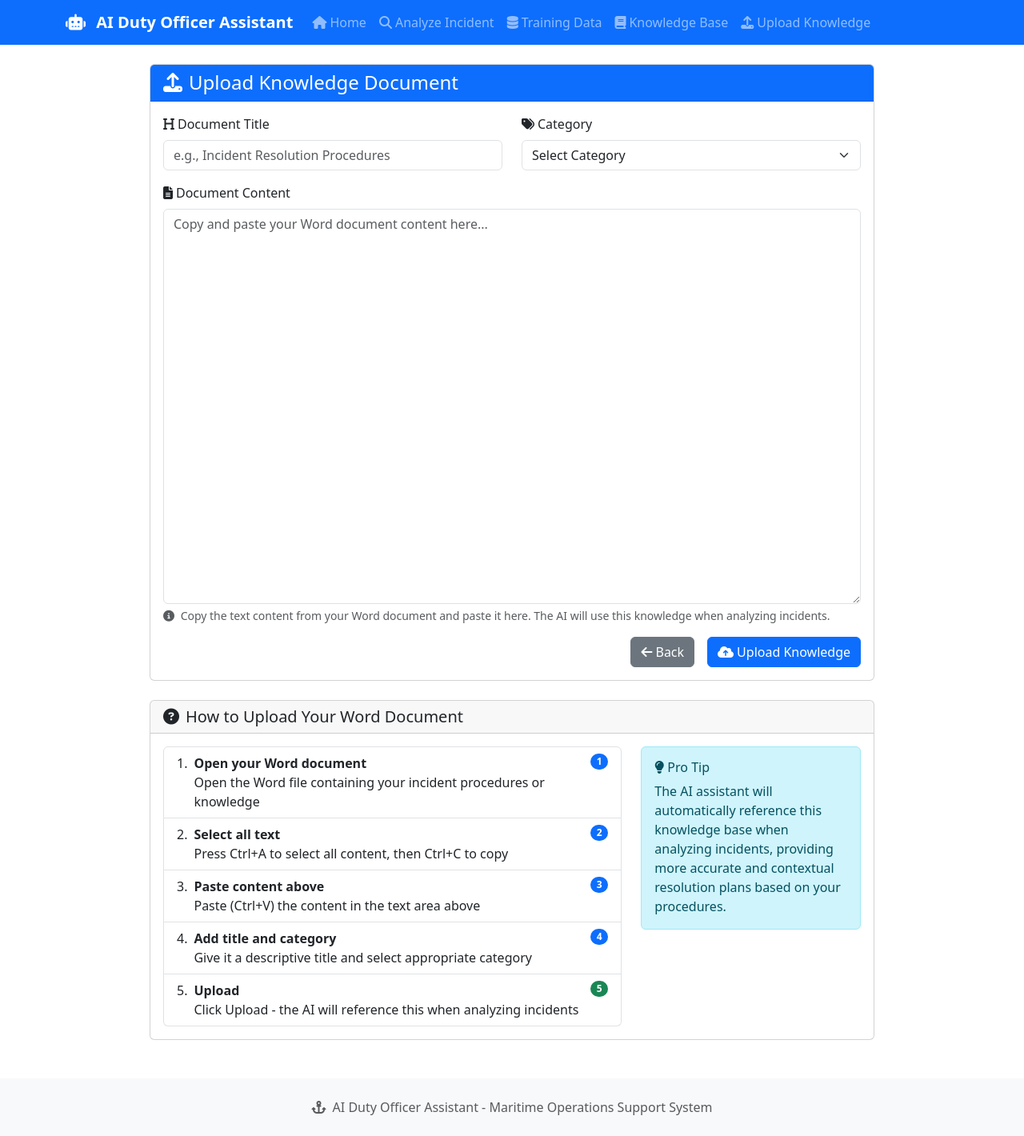
After one commit to CoderDiggy/Portnet-L2-Automator, a FastAPI app: template AI Assistant Python/app/templates/upload_knowledge.html in a window 1280 px wide. The commit adds this page. Shown: the whole page at 80% size. Run offline with FastAPI, Linux system fonts and the light colour scheme; the template is opened without the code that fills it, so the values that code supplies are empty; parts of the project's set-up code (start-up, migrations or seed data) failed here and were passed over.

Commit message:
Knowledge base implementation

```diff
--- a/AI Assistant Python/app/templates/base.html
+++ b/AI Assistant Python/app/templates/base.html
@@ -61,8 +61,13 @@
                         </a>
                     </li>
                     <li class="nav-item">
-                        <a class="nav-link" href="/api/knowledge">
+                        <a class="nav-link" href="/knowledge">
                             <i class="fas fa-book me-1"></i>Knowledge Base
+                        </a>
+                    </li>
+                    <li class="nav-item">
+                        <a class="nav-link" href="/upload-knowledge">
+                            <i class="fas fa-upload me-1"></i>Upload Knowledge
                         </a>
                     </li>
                 </ul>
--- /dev/null
+++ b/AI Assistant Python/app/templates/upload_knowledge.html
@@ -0,0 +1,175 @@
+{% extends "base.html" %}
+
+{% block title %}Upload Knowledge Document{% endblock %}
+
+{% block content %}
+<div class="container mt-4">
+    <div class="row justify-content-center">
+        <div class="col-md-10">
+            <div class="card">
+                <div class="card-header bg-primary text-white">
+                    <h4 class="mb-0">
+                        <i class="fas fa-upload me-2"></i>Upload Knowledge Document
+                    </h4>
+                </div>
+                <div class="card-body">
+                    <form id="uploadForm" method="post" action="/upload-knowledge">
+                        <div class="row">
+                            <div class="col-md-6">
+                                <div class="mb-3">
+                                    <label for="title" class="form-label">
+                                        <i class="fas fa-heading me-1"></i>Document Title
+                                    </label>
+                                    <input type="text" class="form-control" id="title" name="title" required
+                                           placeholder="e.g., Incident Resolution Procedures">
+                                </div>
+                            </div>
+                            <div class="col-md-6">
+                                <div class="mb-3">
+                                    <label for="category" class="form-label">
+                                        <i class="fas fa-tags me-1"></i>Category
+                                    </label>
+                                    <select class="form-select" id="category" name="category">
+                                        <option value="">Select Category</option>
+                                        <option value="Procedures">Procedures</option>
+                                        <option value="Troubleshooting">Troubleshooting</option>
+                                        <option value="Guidelines">Guidelines</option>
+                                        <option value="Technical Documentation">Technical Documentation</option>
+                                        <option value="Standard Operating Procedures">Standard Operating Procedures</option>
+                                        <option value="Best Practices">Best Practices</option>
+                                    </select>
+                                </div>
+                            </div>
+                        </div>
+
+                        <div class="mb-3">
+                            <label for="content" class="form-label">
+                                <i class="fas fa-file-alt me-1"></i>Document Content
+                            </label>
+                            <textarea class="form-control" id="content" name="content" rows="20" required
+                                      placeholder="Copy and paste your Word document content here..."></textarea>
+                            <div class="form-text">
+                                <i class="fas fa-info-circle me-1"></i>
+                                Copy the text content from your Word document and paste it here.
+                                The AI will use this knowledge when analyzing incidents.
+                            </div>
+                        </div>
+
+                        <div class="d-grid gap-2 d-md-flex justify-content-md-end">
+                            <button type="button" class="btn btn-secondary me-md-2" onclick="window.history.back()">
+                                <i class="fas fa-arrow-left me-1"></i>Back
+                            </button>
+                            <button type="submit" class="btn btn-primary">
+                                <i class="fas fa-cloud-upload-alt me-1"></i>Upload Knowledge
+                            </button>
+                        </div>
+                    </form>
+
+                    <div id="result" class="mt-3" style="display: none;"></div>
+                </div>
+            </div>
+
+            <div class="card mt-4">
+                <div class="card-header">
+                    <h5 class="mb-0">
+                        <i class="fas fa-question-circle me-2"></i>How to Upload Your Word Document
+                    </h5>
+                </div>
+                <div class="card-body">
+                    <div class="row">
+                        <div class="col-md-8">
+                            <ol class="list-group list-group-numbered">
+                                <li class="list-group-item d-flex justify-content-between align-items-start">
+                                    <div class="ms-2 me-auto">
+                                        <div class="fw-bold">Open your Word document</div>
+                                        Open the Word file containing your incident procedures or knowledge
+                                    </div>
+                                    <span class="badge bg-primary rounded-pill">1</span>
+                                </li>
+                                <li class="list-group-item d-flex justify-content-between align-items-start">
+                                    <div class="ms-2 me-auto">
+                                        <div class="fw-bold">Select all text</div>
+                                        Press Ctrl+A to select all content, then Ctrl+C to copy
+                                    </div>
+                                    <span class="badge bg-primary rounded-pill">2</span>
+                                </li>
+                                <li class="list-group-item d-flex justify-content-between align-items-start">
+                                    <div class="ms-2 me-auto">
+                                        <div class="fw-bold">Paste content above</div>
+                                        Paste (Ctrl+V) the content in the text area above
+                                    </div>
+                                    <span class="badge bg-primary rounded-pill">3</span>
+                                </li>
+                                <li class="list-group-item d-flex justify-content-between align-items-start">
+                                    <div class="ms-2 me-auto">
+                                        <div class="fw-bold">Add title and category</div>
+                                        Give it a descriptive title and select appropriate category
+                                    </div>
+                                    <span class="badge bg-primary rounded-pill">4</span>
+                                </li>
+                                <li class="list-group-item d-flex justify-content-between align-items-start">
+                                    <div class="ms-2 me-auto">
+                                        <div class="fw-bold">Upload</div>
+                                        Click Upload - the AI will reference this when analyzing incidents
+                                    </div>
+                                    <span class="badge bg-success rounded-pill">5</span>
+                                </li>
+                            </ol>
+                        </div>
+                        <div class="col-md-4">
+                            <div class="alert alert-info">
+                                <h6 class="alert-heading">
+                                    <i class="fas fa-lightbulb me-1"></i>Pro Tip
+                                </h6>
+                                <p class="mb-0">The AI assistant will automatically reference this knowledge base when analyzing incidents, providing more accurate and contextual resolution plans based on your procedures.</p>
+                            </div>
+                        </div>
+                    </div>
+                </div>
+            </div>
+        </div>
+    </div>
+</div>
+
+<script>
+document.getElementById('uploadForm').addEventListener('submit', async function(e) {
+    e.preventDefault();
+
+    const formData = new FormData(this);
+    const resultDiv = document.getElementById('result');
+    const submitBtn = this.querySelector('button[type="submit"]');
+    const originalBtnText = submitBtn.innerHTML;
+
+    try {
+        submitBtn.disabled = true;
+        submitBtn.innerHTML = '<i class="fas fa-spinner fa-spin me-1"></i>Uploading...';
+
+        resultDiv.innerHTML = '<div class="alert alert-info"><i class="fas fa-spinner fa-spin me-2"></i>Uploading knowledge document...</div>';
+        resultDiv.style.display = 'block';
+
+        const response = await fetch('/upload-knowledge', {
+            method: 'POST',
+            body: formData
+        });
+
+        if (response.ok) {
+            const result = await response.text();
+            if (result.includes('success')) {
+                resultDiv.innerHTML = '<div class="alert alert-success"><i class="fas fa-check-circle me-2"></i><strong>Success!</strong> Knowledge document uploaded successfully. The AI can now reference this information when analyzing incidents.</div>';
+                this.reset();
+            } else {
+                resultDiv.innerHTML = result;
+            }
+        } else {
+            const error = await response.text();
+            resultDiv.innerHTML = '<div class="alert alert-danger"><i class="fas fa-exclamation-circle me-2"></i><strong>Error:</strong> ' + error + '</div>';
+        }
+    } catch (error) {
+        resultDiv.innerHTML = '<div class="alert alert-danger"><i class="fas fa-exclamation-circle me-2"></i><strong>Error:</strong> ' + error.message + '</div>';
+    } finally {
+        submitBtn.disabled = false;
+        submitBtn.innerHTML = originalBtnText;
+    }
+});
+</script>
+{% endblock %}
```
Also changed, not shown: AI Assistant Python/app/templates/knowledge_list.html (added, +92 -0 lines), AI Assistant Python/simple_main.py (+76 -6 lines), AI Assistant Python/upload_knowledge.html (added, +108 -0 lines), AI Assistant Python/duty_officer_assistant.db (added), 1 other file.
